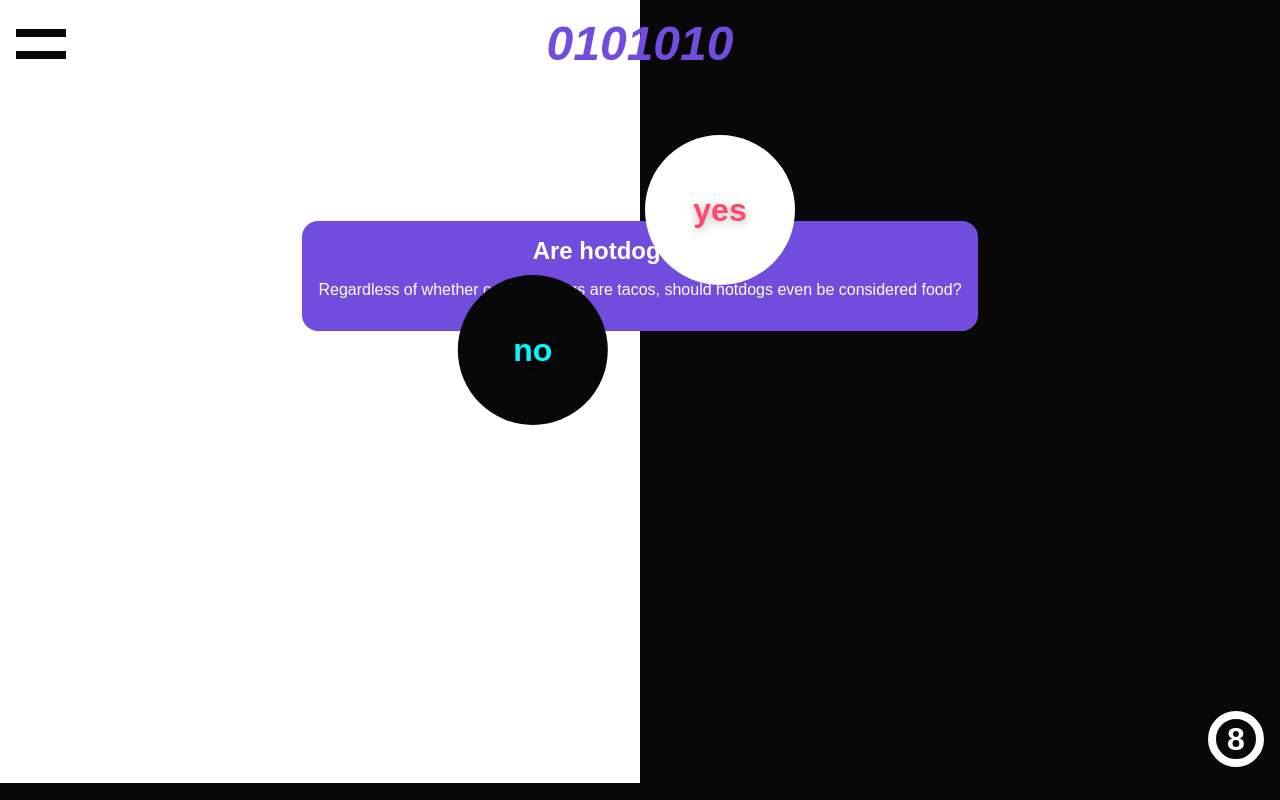
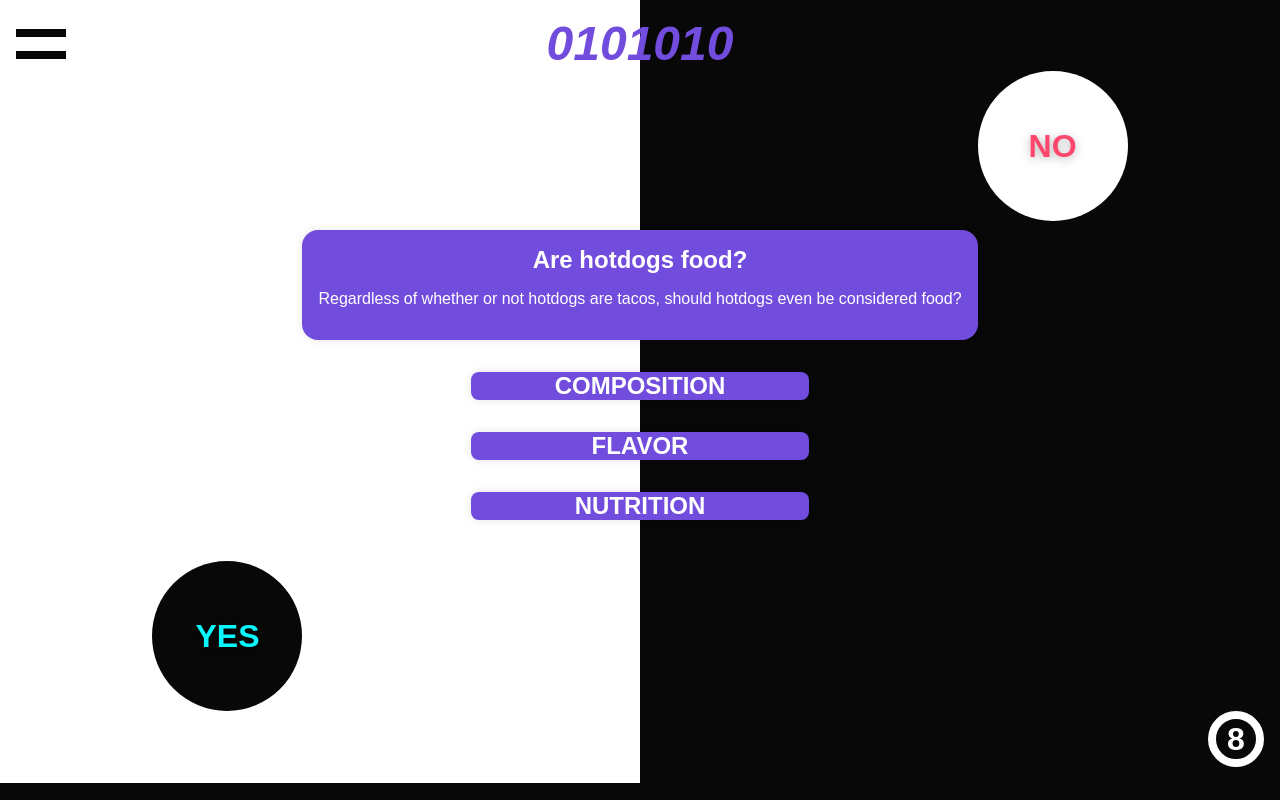
Before and after one commit to workout-trackers/debate-app-fe, a Next.js app: page /boards/1 in a window 1280 px wide. Built offline with nearby package versions, Linux system fonts and the light colour scheme.

Commit message:
feat: add category components and change board page style

```diff
--- /dev/null
+++ b/src/components/Category.tsx
@@ -0,0 +1,15 @@
+import styles from '../styles/Category.module.css';
+
+interface CategoryProps {
+  id: number;
+  topicId: number;
+  title: string;
+}
+
+export default function Category({ category }: { category: CategoryProps }) {
+  return (
+    <article className={styles.category}>
+      <h4>{category.title.toUpperCase()}</h4>
+    </article>
+  );
+}
--- a/src/pages/boards/[id].tsx
+++ b/src/pages/boards/[id].tsx
@@ -1,24 +1,29 @@
 import Layout from '@/layouts/layout';
-import styles from '@/styles/Board.module.css';
+import Category from '@/components/Category';
+
+import styles from '@/styles/BoardPage.module.css';
 
 import users from '../../data/users.json';
 import topics from '../../data/topics.json';
 import usersTopics from '../../data/usersTopics.json';
+import categories from '../../data/categories.json';
 
 export default function Board() {
   return (
     <Layout user={users[0]}>
-      <section className={styles.board}>
-        <article className={`${styles.userBoardBall} ${styles.userA}`}>
-          <h4>{usersTopics[0].position}</h4>
+      <section className={styles.boardPage}>
+      <article className={`${styles.userBoardBall} ${styles.userA}`}>
+          <h4>{usersTopics[0].position.toUpperCase()}</h4>
         </article>
-        <section className={styles.topic}>
-          <h2>{topics[0].title}</h2>
-          <p>{topics[0].description}</p>
+        <section className={styles.board}>
+          <section className={styles.topic}>
+            <h2>{topics[0].title}</h2>
+            <p>{topics[0].description}</p>
+          </section>
+          {categories.map((category) => <Category key={category.id} category={category} />)}
         </section>
-        {/* Categories */}
         <article className={`${styles.userBoardBall} ${styles.userB}`}>
-          <h4>{usersTopics[1].position}</h4>
+          <h4>{usersTopics[1].position.toUpperCase()}</h4>
         </article>
       </section>
     </Layout>
--- a/src/styles/Board.module.css
+++ b/src/styles/BoardPage.module.css
@@ -1,18 +1,8 @@
-.board {
+.boardPage {
   display: flex;
-  flex-direction: column;
-  /* justify-content: center; */
   align-items: center;
   min-height: 80vh;
-  width: 70vw;
   margin: 0 auto;
-}
-
-.topic {
-  border-radius: 1rem;
-  text-align: center;
-  padding: 1rem;
-  background: #724cdd;
 }
 
 .userBoardBall {
@@ -29,13 +19,21 @@
 }
 
 .userA {
-  color: #ff466d;
-  background: #ffffff;
-  transform: translate(5rem, 4rem);
+  color: #08f7fe;
+  background: #080808;
+  align-self: self-end;
 }
 
 .userB {
-  color: #08f7fe;
-  background: #080808;
-  transform: translate(-6.7rem, -3.5rem);
+  color: #ff466d;
+  background: #ffffff;
+  align-self: self-start;
 }
+
+.topic {
+  border-radius: 1rem;
+  text-align: center;
+  padding: 1rem;
+  box-shadow: 0 0 0.5rem rgba(0, 0, 0, 0.1);
+  background: #724cdd;
+}
--- /dev/null
+++ b/src/styles/Category.module.css
@@ -0,0 +1,9 @@
+.category {
+  font-size: 1.5rem;
+  width: 50%;
+  margin: 0 auto;
+  text-align: center;
+  background-color: #724cdd;
+  border-radius: 0.5rem;
+  box-shadow: 0 0 0.5rem rgba(0, 0, 0, 0.1);
+}
```
